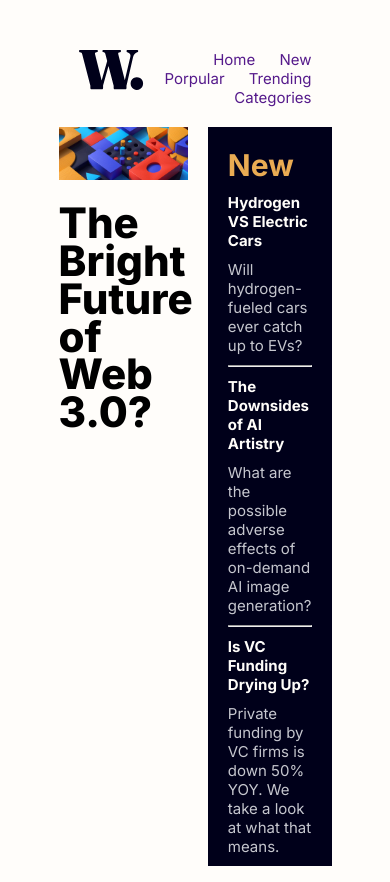
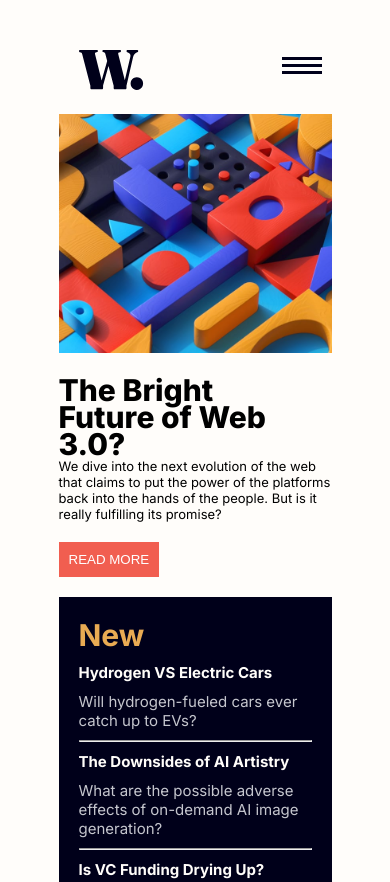
Before and after one commit to mwaiseghe/new-homepage-main, a plain HTML site: page index.html in a window 390 px wide. Shown: the top 882 px of the page. Drawn offline with Linux system fonts and the light colour scheme.

Commit message:
fixed news

```diff
--- a/assets/style.css
+++ b/assets/style.css
@@ -21,20 +21,24 @@ body {
     width: 70vw;
 }
 
-.navbar {
+.desktop-navbar {
     padding: 20px;
     display: grid;
     grid-template-columns: auto auto;
 }
 
-.navbar .navbar-items {
+.desktop-navbar .navbar-items {
     text-align: right;
 }
 
-.navbar .navbar-items a{
+.desktop-navbar .navbar-items a{
     text-align: right;
     text-decoration: none;
     padding-left: 20px
+}
+
+.navbar-items-mobile {
+    display: none;
 }
 
 .home-banner {
@@ -44,6 +48,17 @@ body {
     gap:20px;
     padding-bottom: 20px;
 
+}
+
+.navbar-mobile {
+    display: none;
+}
+
+.navbar-toggle:hover {
+    display: flex;
+    flex-direction: column;
+    align-items: center;
+    justify-content: flex-start;
 }
 
 .trending {
@@ -138,3 +153,58 @@ body {
 .blog-content {
     grid-area: blog-content;
 }
+
+@media screen and (max-width:1050px){
+    .home-banner {
+        display: flex;
+        flex-direction: column;
+    }
+
+    .top-blogs {
+        display: grid;
+        grid-template-columns: auto auto;
+        gap:10px;
+    }
+}
+
+
+@media screen and (max-width:700px){
+    .desktop-navbar {
+        display: none;
+    }
+
+    .navbar-mobile {
+        display: flex;
+        justify-content: space-between;
+        align-items: center;
+        padding: 20px;
+    }
+
+    .navbar-toggle {
+        position: relative;
+        width: 30px;
+        height: 30px;
+    }
+    .home-banner {
+        display: flex;
+        flex-direction: column;
+    }
+
+
+    .trending-story {
+        display: flex;
+        flex-direction: column;
+    }
+
+    .trending-title h1 {
+        font-weight: 800;
+        font-size: 200%;
+    }
+
+    .top-blogs {
+        display: flex;
+        flex-direction: column;
+    }
+
+
+}
--- a/index.html
+++ b/index.html
@@ -22,6 +22,7 @@
 
     <div class="container">
         <div class="navbar">
+           <div class="desktop-navbar">
             <div class="logo">
                 <img src="./assets/images/logo.svg" alt="">
             </div>
@@ -33,13 +34,41 @@
                 <a href="">Trending</a>
                 <a href="">Categories</a>
             </div>
+           </div>
 
+            <!-- Mobile HTML -->
+            <div class="navbar-mobile">
+                <div class="logo">
+                    <img src="./assets/images/logo.svg" alt="">
+                </div>
+
+                <div class="navbar-toggle">
+                    <img src="./assets/images/icon-menu.svg" alt="">
+
+                    <div class="navbar-items-mobile">
+                        <a href="">Home</a>
+                        <a href="">New</a>
+                        <a href="">Popular</a>
+                        <a href="">Trending</a>
+                        <a href="">Categories</a>
+                    </div>
+                </div>
+
+
+            </div>
         </div>
+
+
+
 
         <div class="home-banner">
             <div class="trending">
                 <div class="trending-image">
-                    <img src="./assets/images/image-web-3-desktop.jpg" alt="" width="100%">
+                    <picture>
+                        <source media="(max-width:650px)" srcset="./assets/images/image-web-3-mobile.jpg">
+                        <img src="./assets/images/image-web-3-desktop.jpg" alt="" width="100%">
+
+                    </picture>
                 </div>
 
                <div class="trending-story">
```
